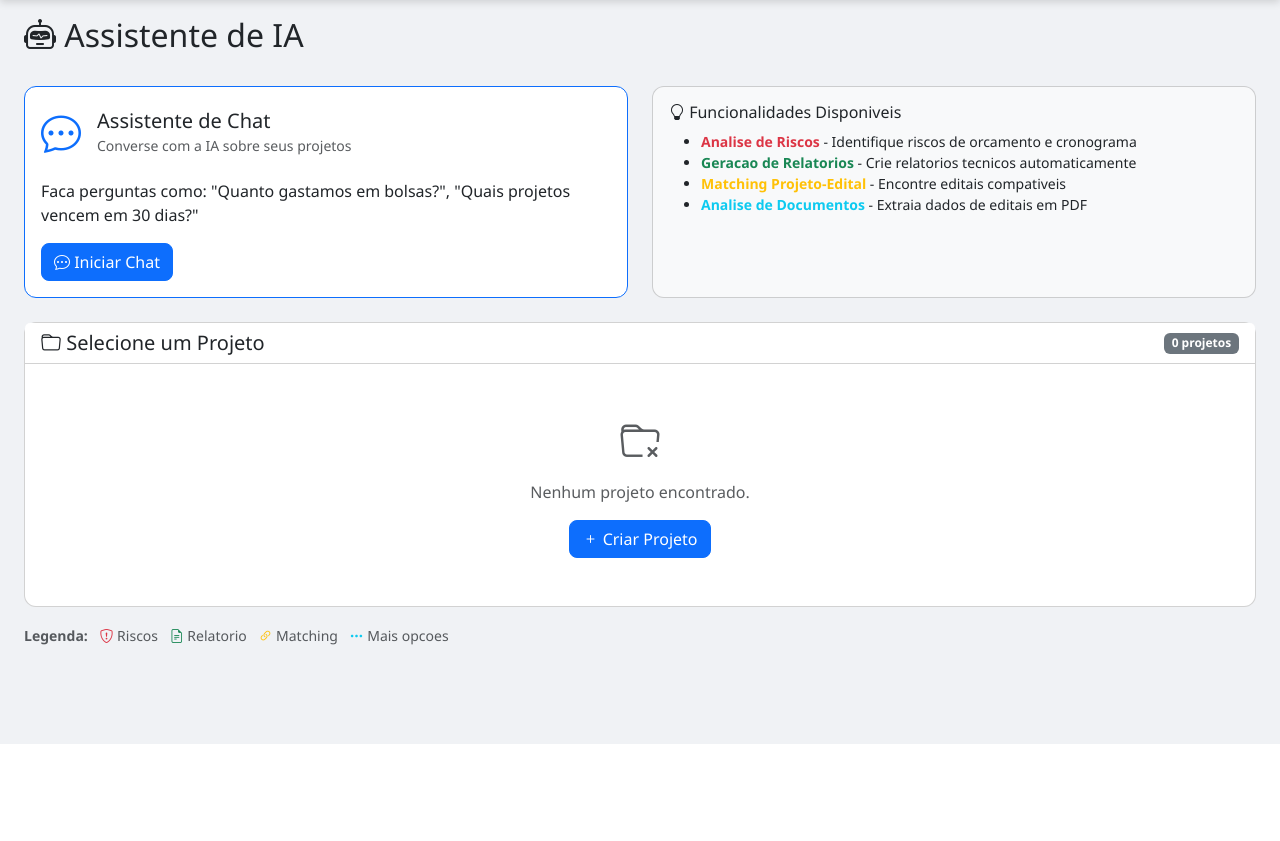
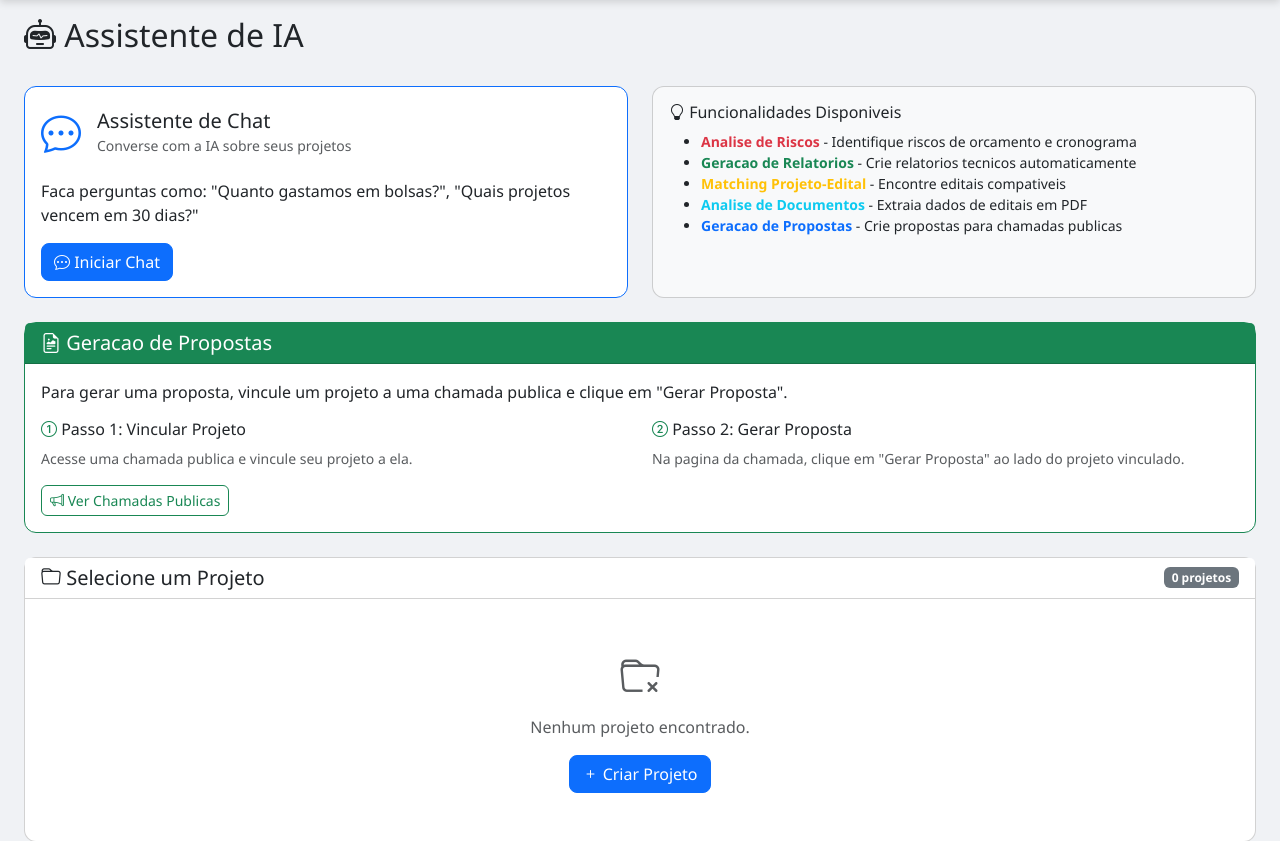
Before and after one commit to eduardotsantos/Python, a Flask app: page /ai in a window 1280 px wide. Shown: the part 56-897 px from the top of the page. Before the commit the page ends 800 px from the top, so only its background shows below. Run offline with Flask 3, Linux system fonts and the light colour scheme; a user stored in the database is signed in.

Commit message:
feat: Adicionar secao de geracao de propostas no dashboard IA
- Adicionar card explicativo de geracao de propostas
- Incluir passos para vincular projeto e gerar proposta
- Link direto para chamadas publicas

https://claude.ai/code/session_01PZ1dS4m6XMv9TH7NS5L7mQ

```diff
--- a/rd_project_management/templates/ai/dashboard.html
+++ b/rd_project_management/templates/ai/dashboard.html
@@ -45,7 +45,35 @@
                         <li><strong class="text-success">Geracao de Relatorios</strong> - Crie relatorios tecnicos automaticamente</li>
                         <li><strong class="text-warning">Matching Projeto-Edital</strong> - Encontre editais compativeis</li>
                         <li><strong class="text-info">Analise de Documentos</strong> - Extraia dados de editais em PDF</li>
+                        <li><strong class="text-primary">Geracao de Propostas</strong> - Crie propostas para chamadas publicas</li>
                     </ul>
+                </div>
+            </div>
+        </div>
+    </div>
+
+    <!-- Proposal Generation Card -->
+    <div class="row mb-4">
+        <div class="col-12">
+            <div class="card border-success">
+                <div class="card-header bg-success text-white">
+                    <h5 class="mb-0"><i class="bi bi-file-earmark-richtext"></i> Geracao de Propostas</h5>
+                </div>
+                <div class="card-body">
+                    <p>Para gerar uma proposta, vincule um projeto a uma chamada publica e clique em "Gerar Proposta".</p>
+                    <div class="row">
+                        <div class="col-md-6">
+                            <h6><i class="bi bi-1-circle text-success"></i> Passo 1: Vincular Projeto</h6>
+                            <p class="small text-muted">Acesse uma chamada publica e vincule seu projeto a ela.</p>
+                            <a href="{{ url_for('public_calls.list_calls') }}" class="btn btn-outline-success btn-sm">
+                                <i class="bi bi-megaphone"></i> Ver Chamadas Publicas
+                            </a>
+                        </div>
+                        <div class="col-md-6">
+                            <h6><i class="bi bi-2-circle text-success"></i> Passo 2: Gerar Proposta</h6>
+                            <p class="small text-muted">Na pagina da chamada, clique em "Gerar Proposta" ao lado do projeto vinculado.</p>
+                        </div>
+                    </div>
                 </div>
             </div>
         </div>
```
